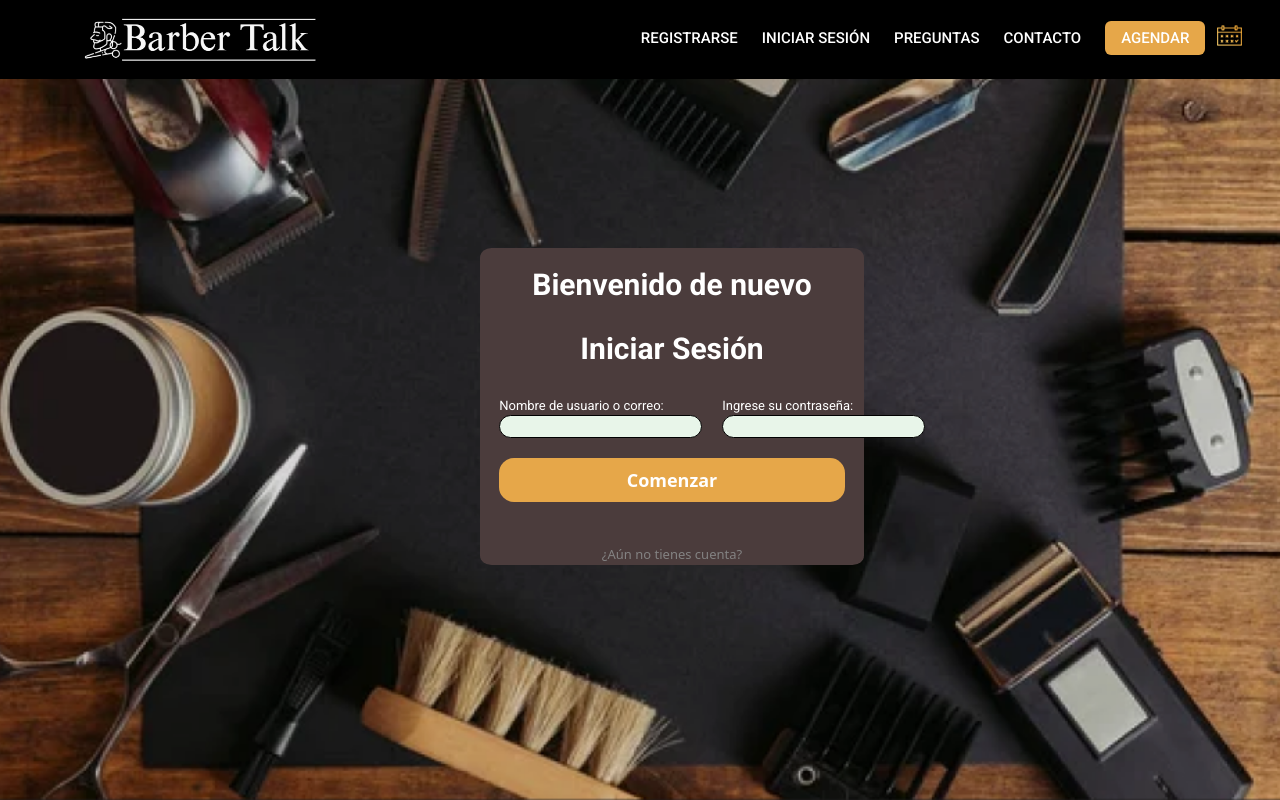
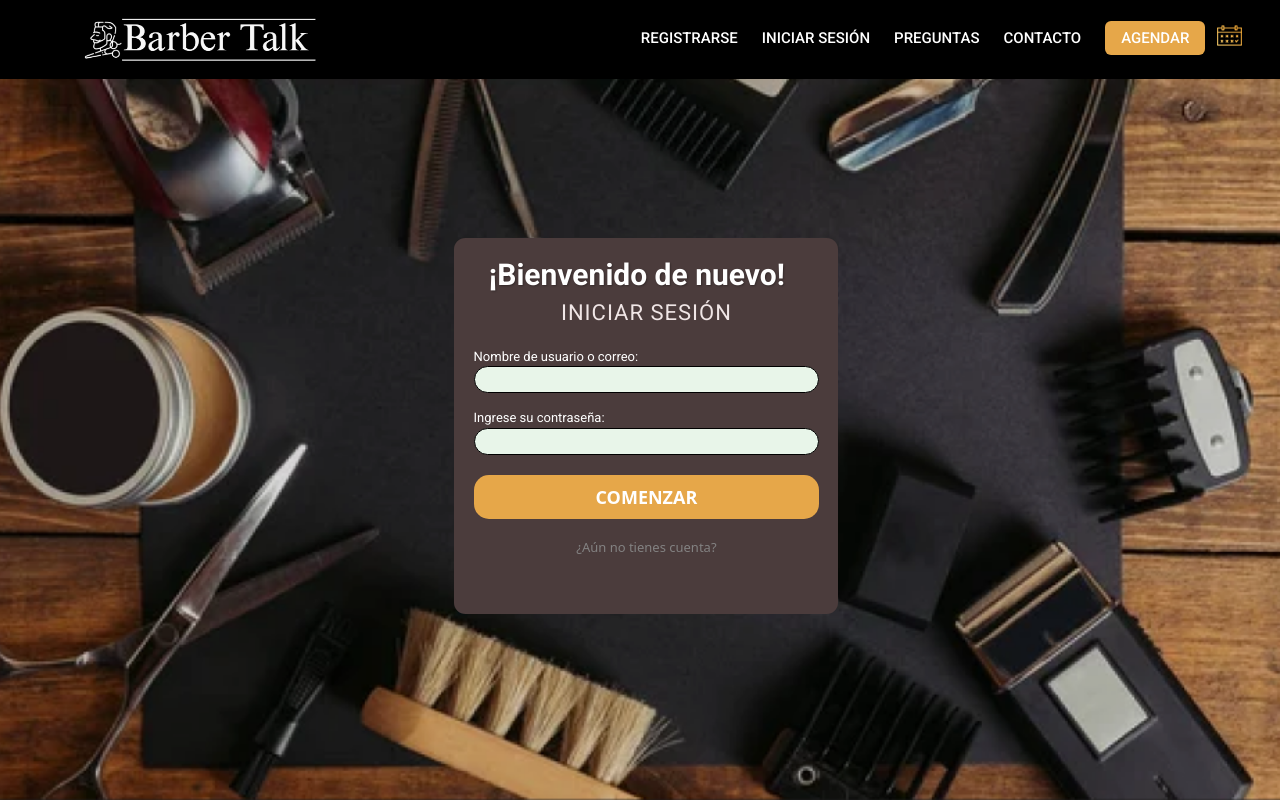
Before and after one commit to RaquelA3/barbertalk4, a React (Vite) app: page /iniciosesion in a window 1280 px wide. Built offline with nearby package versions, Linux system fonts and the light colour scheme.

Commit message:
Pantalla de inicio de sesion terminada

```diff
--- a/src/pages/iniciosesion.jsx
+++ b/src/pages/iniciosesion.jsx
@@ -9,12 +9,12 @@ function iniciosesion() {
 
       <div className='cuadro-inicioS'>
         <div className='encabezado'>
-          <h1>Bienvenido de nuevo</h1>
+          <h1>¡Bienvenido de nuevo!</h1>
           <h2>Iniciar Sesión</h2>
         </div>
 
-        <form>
-          <div className='grid-formulario'>
+
+          <div className='grid-formulario2'>
               <div className='campo-formulario'>
                 <label htmlFor='nombre'>Nombre de usuario o correo:</label>
                 <input type='text' id='nombre' name='nombre' required />
@@ -27,12 +27,13 @@ function iniciosesion() {
           </div>
 
           {/* Botón y enlace fuera de la grid */}
-          <button type='submit' className='boton-inicioS'>Comenzar</button>
+          <button type='submit' className='boton-inicioS'>COMENZAR</button>
           <br />
           <div className='no-cuenta'>
             <a href='/registro'>¿Aún no tienes cuenta?</a>
           </div>
-        </form>
+
+
       </div>
     </div>
   );
--- a/src/styles/iniciosesion.css
+++ b/src/styles/iniciosesion.css
@@ -3,7 +3,7 @@
 .container3 {
     background-image: url('/img/FondoIS.png');
     background-size: cover;
-    background-position: center 25%;
+    background-position: center 45%;
     color: white;
     position: relative;
     background-repeat: no-repeat;
@@ -19,26 +19,35 @@
 .cuadro-inicioS{
     background-color: #4B3C3C;
     width: 30%;
+    height: 47%;
     border-radius: 3%;
-    margin-left: 5%;
-    margin-top: 1%;
+    margin-left: 1%;
+    margin-top: 4%;
 }
 
-h1{
-    font-family: 'Roboto';
-    align-items: center;
-    text-align: center;
-    font-size: 30px;
+h1 {
+  font-family: 'Roboto', sans-serif;
+  text-align: center;
+  font-size: 36px;
+  font-weight: bold;
+  color: #ffffff;
+  text-shadow: 1px 1px 2px rgba(0, 0, 0, 0.3);
+  margin-bottom: 5px;
 }
 
-h2{
-    font-family: 'Roboto';
-    align-items: center;
-    text-align: center;
-    font-size: 30px;
+h2 {
+  font-family: 'Roboto', sans-serif;
+  text-align: center;
+  font-size: 22px;
+  font-weight: 400;
+  color: #f0e6e6;
+  margin-top: 0;
+  letter-spacing: 1px;
+  text-transform: uppercase; /* opcional */
 }
 
-.grid-formulario {
+
+.grid-formulario2 {
   display: flex;
   flex-direction: column;
   gap: 15px;
@@ -47,18 +56,27 @@ h2{
   width: 90%;
 }
 
+.grid-formulario2 label{
+    font-family: 'Roboto';
+    font-size: 13px;
+}
+
+.grid-formulario2 input {
+  padding: 5px 12px;
+  border: 1px solid;
+  border-radius: 15px;
+  background-color: #e8f5e9;
+  color: black;
+}
+
 .campo-formulario {
   display: flex;
   flex-direction: column;
   width: 100%;
 }
 
-.grid-formulario input {
-  padding: 10px;
-  border: 1px solid;
-  border-radius: 15px;
-  background-color: #e8f5e9;
-}
+
+
 
 
 .boton-inicioS {
@@ -84,7 +102,7 @@ h2{
 
 .no-cuenta {
     text-align: center;
-    margin-top: 5px; /* corregido: más natural */
+    margin-top: -5%; /* corregido: más natural */
     width: 100%;
 }
 
--- a/src/styles/registro.css
+++ b/src/styles/registro.css
@@ -19,6 +19,7 @@
 .cuadro-registro{
     background-color: #4B3C3C;
     width: 35%;
+    height: 75%;
     border-radius: 3%;
     margin-left: 60%;
     margin-top: 5%;
@@ -29,6 +30,7 @@ h1{
     align-items: center;
     text-align: center;
     font-size: 30px;
+    margin-left: -5%;
 }
 
 .grid-formulario {
```
Also changed, not shown: public/img/PP.png (added). Lines whose indentation alone changed are shown as unchanged.
